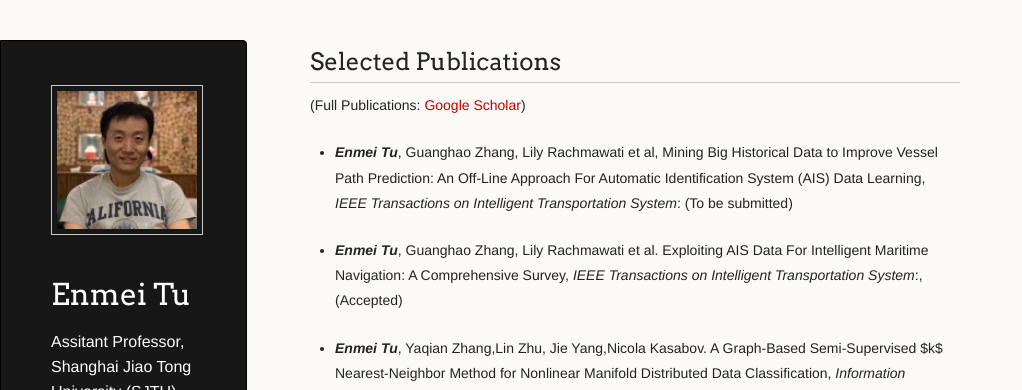
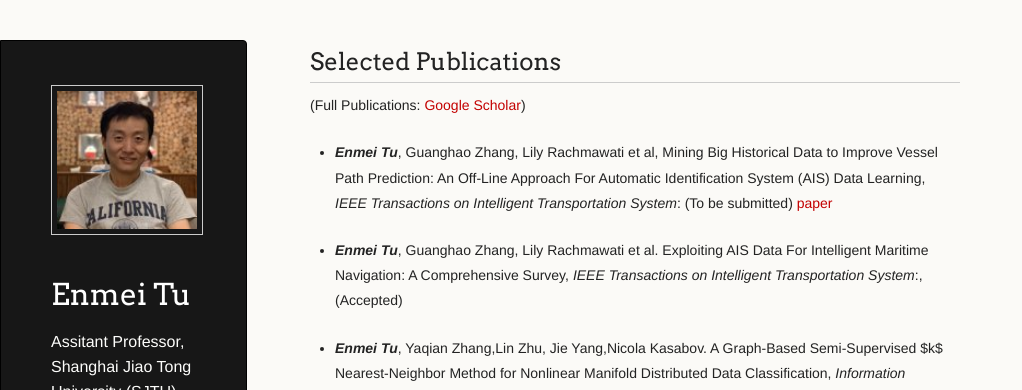
Before and after one commit to hellotem/enmeitu.github.io, a Jekyll site: the page built from research/index.md, in a window 1280 px wide and 1091 px high. Shown: the top 390 px of the window, without its empty margins (0-1022 px from the left). Built offline with Jekyll 4.4.1, drawn with Linux system fonts in a browser that asks for light colours; our own code applies the rules of GitHub Pages for plain Markdown files.

Commit message:
Update index.md

```diff
--- a/research/index.md
+++ b/research/index.md
@@ -1,7 +1,7 @@
 
 ## Selected Publications
 (Full Publications: [Google Scholar](https://scholar.google.com.sg/citations?user=TDg-0cQAAAAJ&hl=en))
-* ***Enmei Tu***, Guanghao Zhang, Lily Rachmawati et al, Mining Big Historical Data to Improve Vessel Path Prediction: An Off-Line Approach For Automatic Identification System (AIS) Data Learning, _IEEE Transactions on Intelligent  Transportation System_: (To be submitted)
+* ***Enmei Tu***, Guanghao Zhang, Lily Rachmawati et al, Mining Big Historical Data to Improve Vessel Path Prediction: An Off-Line Approach For Automatic Identification System (AIS) Data Learning, _IEEE Transactions on Intelligent  Transportation System_: (To be submitted) [paper](../GKM.pdf)
 
 * ***Enmei Tu***, Guanghao Zhang, Lily Rachmawati et al. Exploiting AIS Data For Intelligent Maritime Navigation: A Comprehensive Survey, _IEEE Transactions on Intelligent Transportation System_:, (Accepted)
 
```
